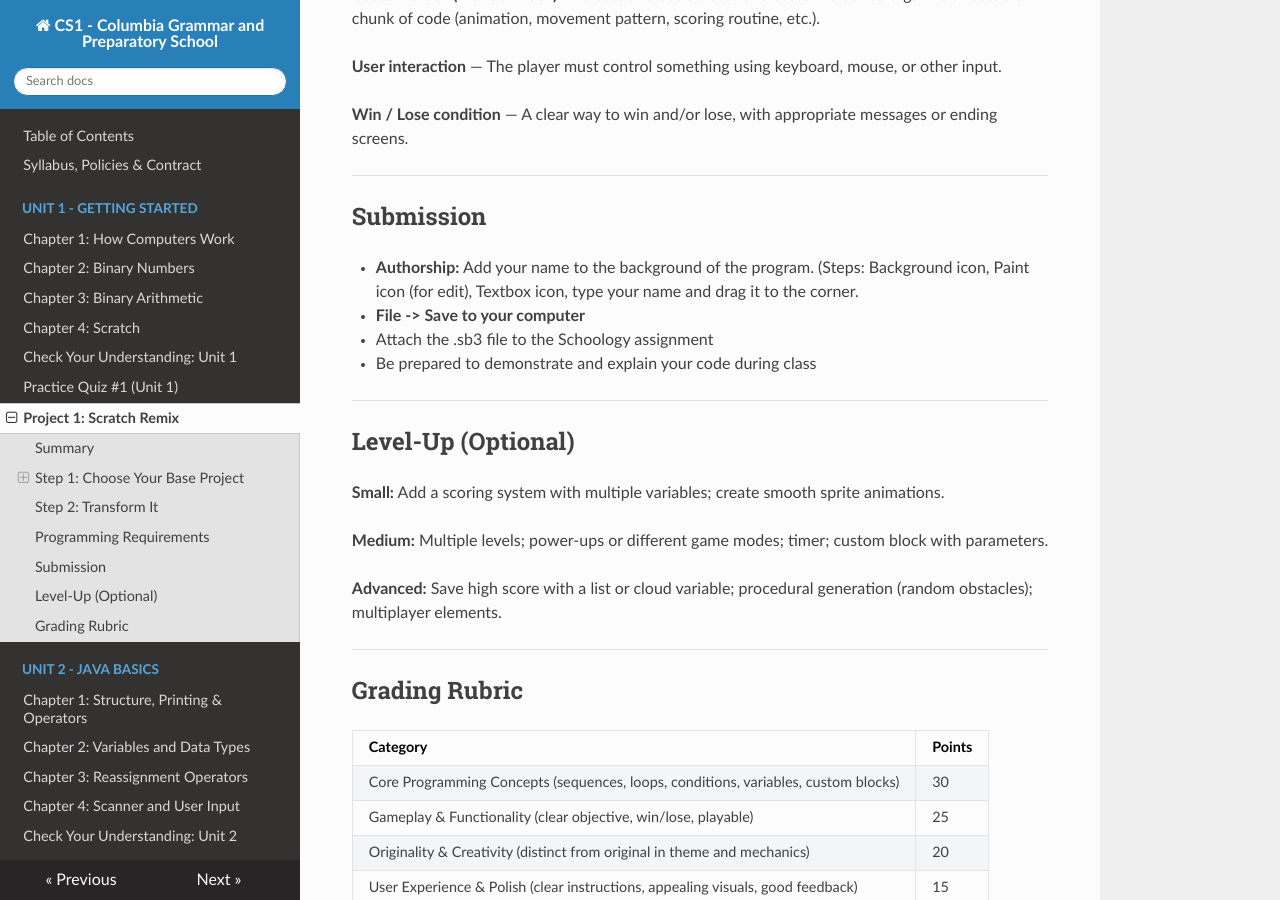
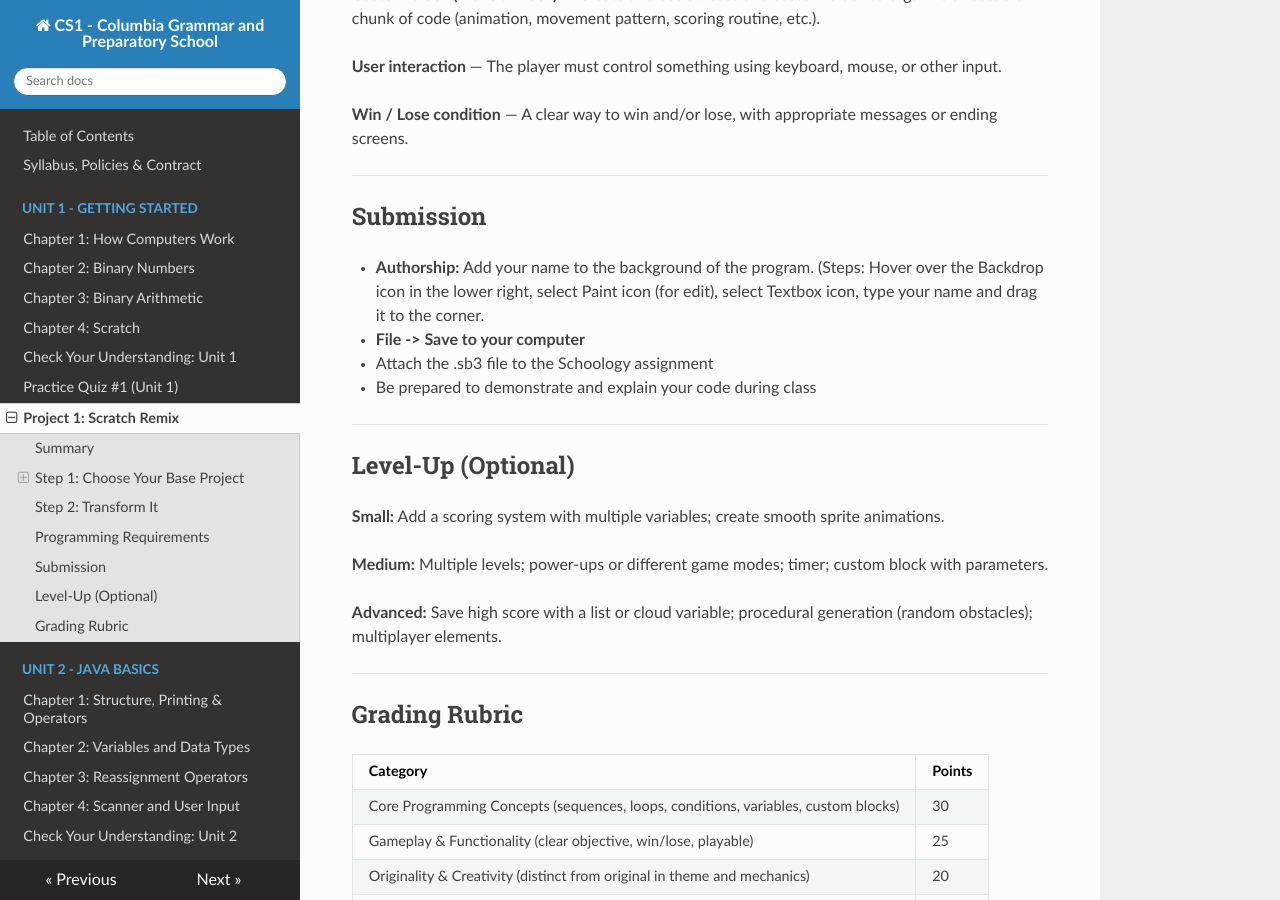
Before and after one commit to kjergens/cs1-site, an MkDocs documentation site: the page built from docs/projects/project1.md, in a window 1280 px wide and 900 px high, scrolled down 1820 px. Built offline with MkDocs 1.6.1, drawn with Linux system fonts in a browser that asks for light colours; nearby versions of some CDN libraries.

Commit message:
Update authorship instructions for clarity

```diff
--- a/docs/projects/project1.md
+++ b/docs/projects/project1.md
@@ -71,7 +71,7 @@ Your remix must clearly demonstrate all of the following:
 
 ## Submission
 
-- **Authorship:** Add your name to the background of the program. (Steps: Background icon, Paint icon (for edit), Textbox icon, type your name and drag it to the corner.
+- **Authorship:** Add your name to the background of the program. (Steps: Hover over the Backdrop icon in the lower right, select Paint icon (for edit), select Textbox icon, type your name and drag it to the corner.
 - **File -> Save to your computer**
 - Attach the .sb3 file to the Schoology assignment
 - Be prepared to demonstrate and explain your code during class
```
